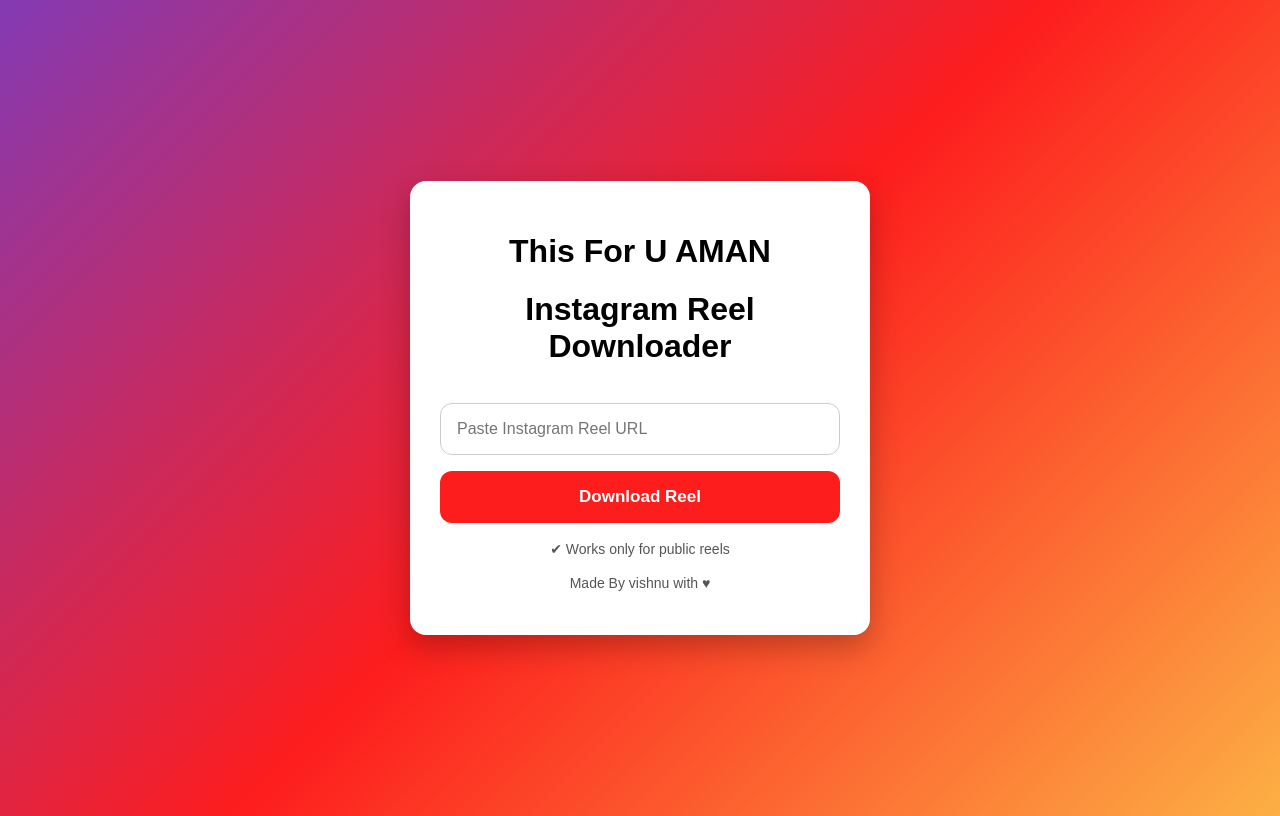
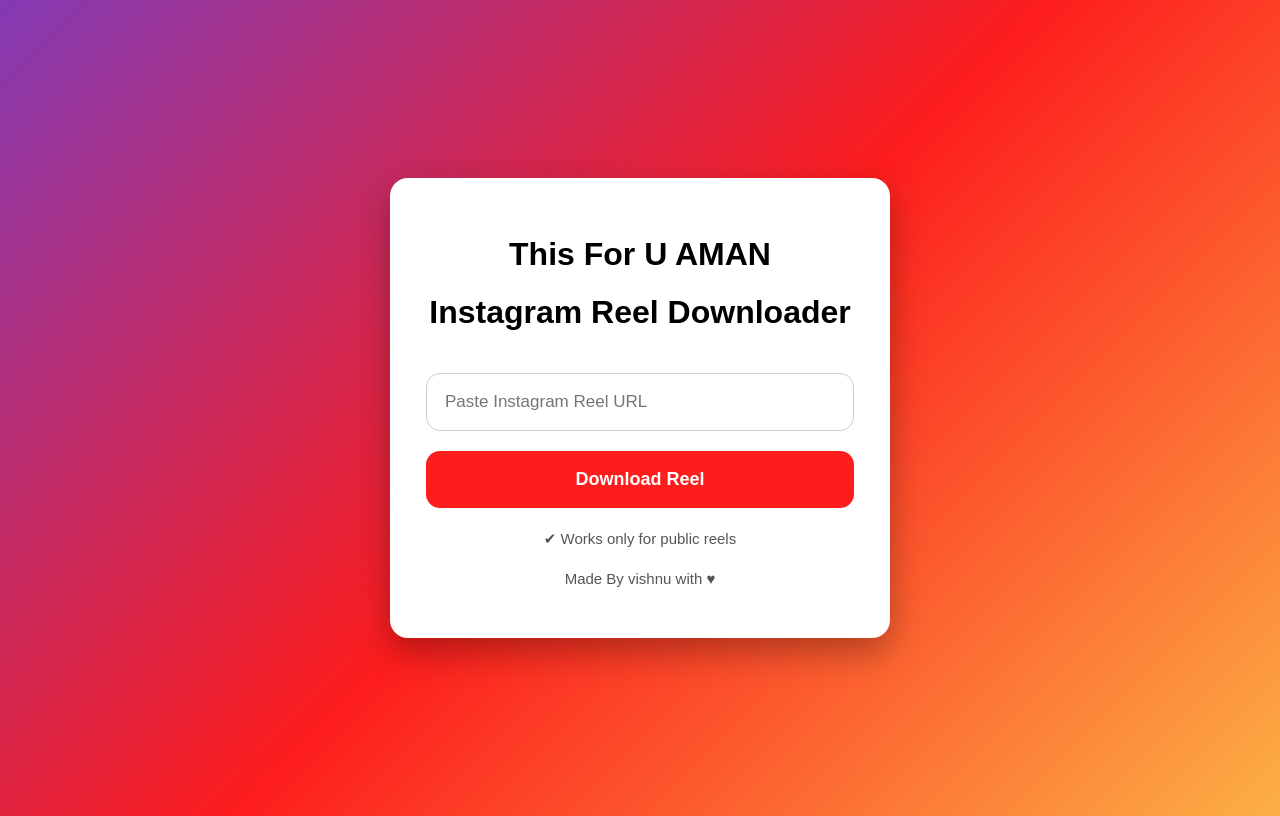
Before and after one commit to vishnusharma17/instagram_reels_downloader, a Flask app: page / in a window 1280 px wide. Run offline with Flask 3, Linux system fonts and the light colour scheme.

Commit message:
css commit

```diff
--- a/static/style.css
+++ b/static/style.css
@@ -9,33 +9,29 @@ body {
   display: flex;
   justify-content: center;
   align-items: center;
-  padding: 10px; /* 👈 left & right 10px gap */
+  padding: 10px; /* left-right 10px */
 }
 
 /* Card */
 .card {
   background: white;
   width: 100%;
-  max-width: 420px; /* 👈 width increase */
-  padding: 30px;    /* 👈 height feel increase */
-  border-radius: 16px;
+  max-width: calc(100vw - 20px); /* exact 10px gap */
+  min-height: 80vh;              /* REAL height */
+  padding: 36px;                 /* height feel */
+  border-radius: 18px;
   text-align: center;
-  box-shadow: 0 12px 30px rgba(0,0,0,.25);
+  box-shadow: 0 14px 35px rgba(0,0,0,.3);
 }
 
 /* Input */
 input {
   width: 100%;
-  padding: 16px; /* bigger input */
-  margin: 16px 0;
-  border-radius: 12px;
+  padding: 18px;
+  margin: 20px 0;
+  border-radius: 14px;
   border: 1px solid #ccc;
-  font-size: 16px;
-}
-
-input:focus {
-  outline: none;
-  border-color: #fd1d1d;
+  font-size: 17px;
 }
 
 /* Button */
@@ -43,45 +39,40 @@ button {
   background: #fd1d1d;
   color: white;
   border: none;
-  padding: 16px; /* bigger button */
+  padding: 18px;
   width: 100%;
-  border-radius: 12px;
+  border-radius: 14px;
   cursor: pointer;
-  font-size: 17px;
+  font-size: 18px;
   font-weight: 600;
-  transition: background 0.2s ease;
-}
-
-button:hover {
-  background: #e01414;
 }
 
 /* Error */
 .error {
   color: #d00000;
-  margin-top: 14px;
-  font-size: 14px;
+  margin-top: 16px;
+  font-size: 15px;
 }
 
 /* Note */
 .note {
-  font-size: 14px;
+  font-size: 15px;
   color: #555;
-  margin-top: 18px;
+  margin-top: 22px;
 }
 
-/* 📱 Mobile fine tuning */
+/* 📱 Mobile only */
 @media (max-width: 480px) {
   .card {
-     max-width: 850px; /* 👈 left-right 10px gap confirm */
+    min-height: 85vh;   /* almost full screen */
     padding: 38px;
   }
-
 }
 
 /* 🖥 Desktop */
 @media (min-width: 768px) {
   .card {
-    max-width: 460px;
+    max-width: 500px;
+    min-height: auto;
   }
 }
```
